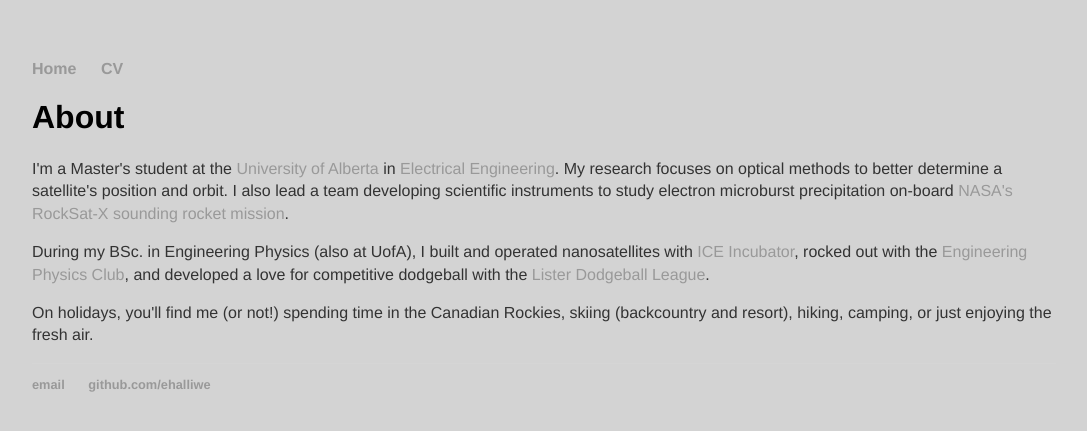
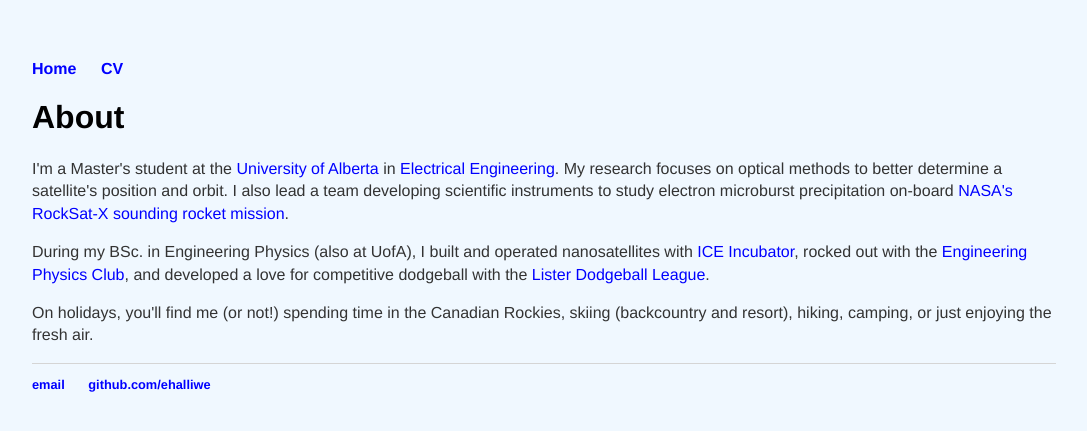
Before and after one commit to ehalliwe/ehalliwe.github.io, a Jekyll site: the page built from index.html, in a window 1280 px wide. Shown: the top 431 px of the page, without its empty margins (96-1183 px from the left). Built offline with Jekyll 4.4.1, drawn with Linux system fonts in a browser that asks for light colours.

Commit message:
changing colors

```diff
--- a/css/main.css
+++ b/css/main.css
@@ -1,7 +1,7 @@
 body {
     margin: 60px auto;
     width: 80%;
-    background-color: lightgrey;
+    background-color: AliceBlue;
 }
 nav ul, footer ul {
     font-family:'Helvetica', 'Arial', 'Sans-Serif';
@@ -15,7 +15,7 @@ nav ul li, footer ul li {
 }
 a {
     text-decoration: none;
-    color: #999;
+    color: Blue;
 }
 a:hover {
     text-decoration: underline;
```
